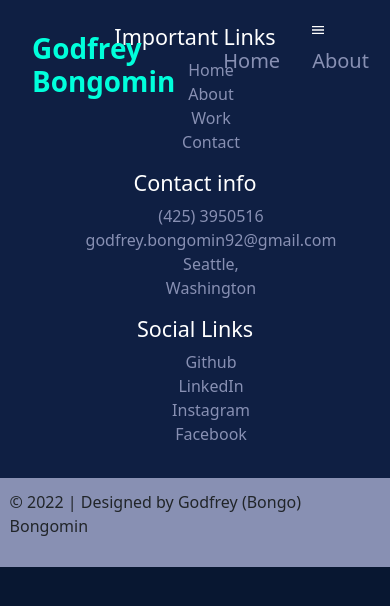
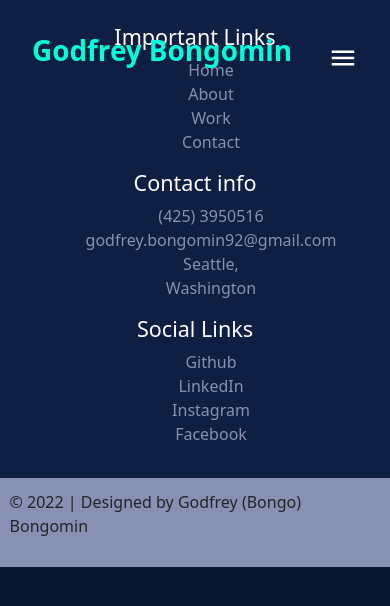
Before and after one commit to bongomin256/Godfrey-Bongomin, a React (Create React App) app: page /resume in a window 390 px wide. Shown: the top 606 px of the page. Built offline with nearby package versions, Linux system fonts and the light colour scheme.

Commit message:
adding mobile responsive icon

```diff
--- a/src/components/Footer/index.js
+++ b/src/components/Footer/index.js
@@ -1,5 +1,4 @@
 import React from "react";
-import { NavLink } from "react-router-dom";
 import styled from "styled-components";
 const FooterStyle = styled.div`
   .centered {
@@ -16,6 +15,8 @@ const FooterStyle = styled.div`
       padding-bottom: 1rem;
 
       .flex-child {
+        /* flex: 1; */
+
         /* margin: 0 auto; */
         /* align-content: flex-start; */
         h4 {
--- a/src/components/NavMenu/index.js
+++ b/src/components/NavMenu/index.js
@@ -1,7 +1,8 @@
-import React from "react";
+import React, { useState } from "react";
 import { NavLink } from "react-router-dom";
 import styled from "styled-components";
 import { MdClose, MdMenu } from "react-icons/md";
+
 const NavMenuStyle = styled.div`
   position: fixed;
   z-index: 100;
@@ -20,7 +21,7 @@ const NavMenuStyle = styled.div`
       font-weight: 700;
       /* font-size: 4rem; */
     }
-    ul {
+    .nav-links {
       display: flex;
       justify-content: space-between;
       .close-nav-icon {
@@ -40,6 +41,7 @@ const NavMenuStyle = styled.div`
           font-size: 20px;
           text-decoration: none;
           padding: 1rem 1rem;
+          cursor: pointer;
           &:hover {
             color: var(--lightgreen-text);
           }
@@ -93,6 +95,12 @@ const NavMenuStyle = styled.div`
         }
       } */
     }
+    .mobile-menu {
+      display: none;
+      color: white;
+      font-size: 30px;
+      cursor: pointer;
+    }
     .mobile-nav-icon {
       color: white;
       position: absolute;
@@ -108,18 +116,61 @@ const NavMenuStyle = styled.div`
       display: none;
       color: white;
     } */
-    @media only screen and (max-width: 768px) {
+    /* @media only screen and (max-width: 768px) {
       .mobile-nav-icon {
         display: block;
       }
       .close-nav-icon {
         display: block;
       }
+    } */
+
+    @media (max-width: 768px) {
+      .nav-links {
+        display: none;
+      }
+
+      .nav-link-mobile {
+        position: absolute;
+        display: block;
+        list-style: none;
+        background-color: var(--lightdark-bg);
+        /* left: 0; */
+        /* top: 75px; */
+        right: 1rem;
+        top: 1rem;
+        /* width: 4rem; */
+        width: 25%;
+        transition: all 0.5s ease-out;
+        border-radius: 10px;
+        li {
+          a {
+            text-decoration: none;
+            color: var(--grey-text);
+            font-size: 20px;
+            padding: 1rem 1rem;
+            text-align: center;
+            cursor: pointer;
+            &:hover {
+              color: var(--lightgreen-text);
+            }
+          }
+        }
+      }
+
+      .mobile-menu {
+        display: block;
+      }
+      /* li {
+        text-decoration: none;
+        color: var(--grey-text);
+      } */
     }
   }
 `;
 
 export default function NavMenu() {
+  const [isMobile, setIsMobile] = useState(false);
   return (
     <NavMenuStyle>
       <header>
@@ -128,14 +179,18 @@ export default function NavMenu() {
         <div className="my-name">
           <h1>Godfrey Bongomin</h1>
         </div>
-        <div className="mobile-nav-icon">
-          <MdMenu />
-        </div>
+        {/* <div className="mobile-nav-icon">
+          {isMobile ? <MdMenu /> : <}
 
-        <ul>
-          <div className="close-nav-icon">
-            <MdClose />
-          </div>
+        </div> */}
+
+        <ul
+          className={isMobile ? "nav-link-mobile" : "nav-links"}
+          onClick={() => setIsMobile(false)}
+        >
+          {/* <div className="close-nav-icon">
+            {isMobile ? <MdMenu /> :<MdClose />}
+          </div> */}
 
           <li>
             <NavLink to="/" exact>
@@ -166,6 +221,9 @@ export default function NavMenu() {
             </a>
           </li>
         </ul>
+        <div className="mobile-menu" onClick={() => setIsMobile(!isMobile)}>
+          {isMobile ? <MdClose /> : <MdMenu />}
+        </div>
       </header>
     </NavMenuStyle>
   );
```
